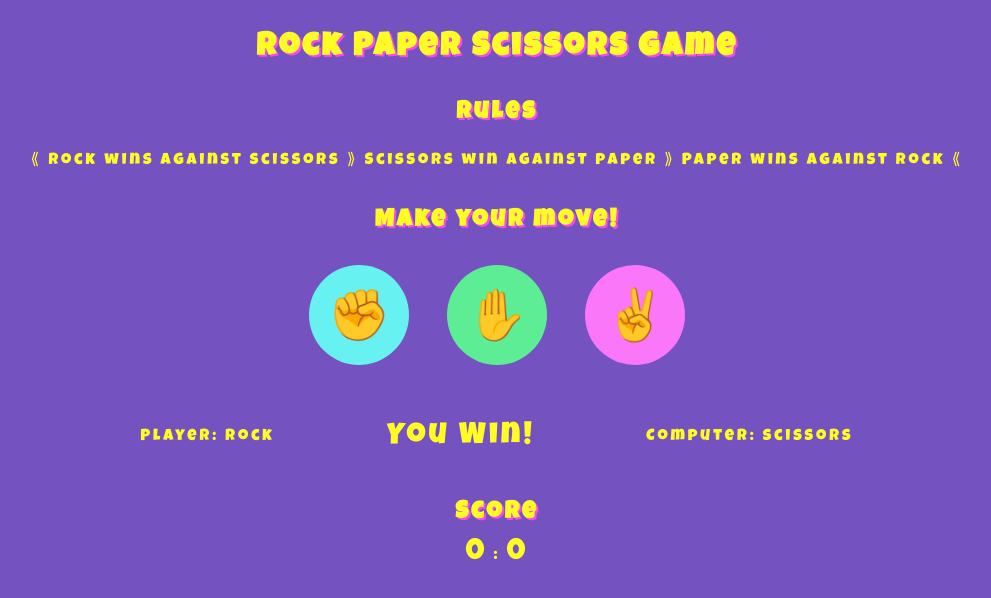
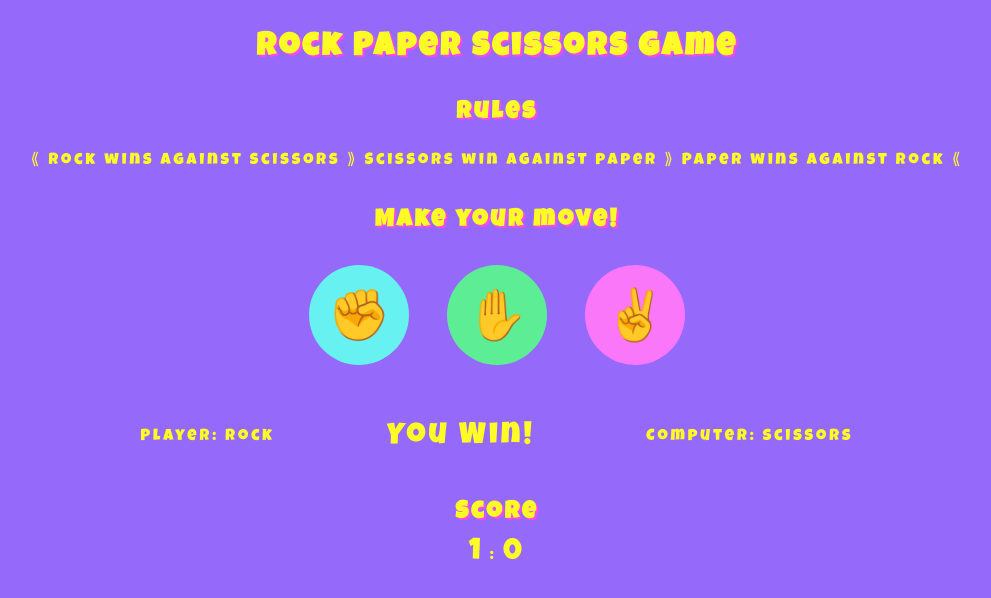
Before and after one commit to NatasaMiric/rock-papper-scissors, a plain HTML site: page index.html in a window 1280 px wide. Both pictures are taken after a click on the button "rock". Shown: the whole page, without its empty margins (143-1134 px from the left). Drawn offline with Linux system fonts and the light colour scheme.

Commit message:
Add incrementation for the scores in checkWinner function

```diff
--- a/assets/css/styles.css
+++ b/assets/css/styles.css
@@ -9,7 +9,7 @@
 
 /* Sett up background color on page and apply general text style */
 body {
-    background-color: #7453c0;
+    background-color: #956afa;
     font-family: 'Luckiest Guy', sans-serif;
     letter-spacing: 3px;
     color: #fffb25;
--- a/assets/js/game.js
+++ b/assets/js/game.js
@@ -11,9 +11,15 @@ const btnChoices = document.querySelectorAll(".btn");
 const resultMessage = document.getElementById("result-text");
 const userInput = document.getElementById("player-choice");
 const compInput = document.getElementById("computer-choice");
+let playerScore = document.getElementById("player-score");
+let compScore = document.getElementById("comp-score");
 let userChoice;
 let compChoice;
 let result;
+let pScore= 0;
+let cScore= 0;
+
+
 
 /* Select all three buttons, iterate through buttons and add event listeners so that everytime
 when player clicks on the button the id gets targeted and then it gets displayed
@@ -44,48 +50,56 @@ function generateComputerInput() {
     }
     if (randomNum === 2) {
 
-        compChoice = "papper";
+        compChoice = "paper";
     }
     if (randomNum === 3) {
 
         compChoice = "scissors";
     }
     compInput.innerHTML = compChoice;
+}
 
-}
-/* Compare the user and computers input and inform user if he wins or loses.
- Assign the inner.HTML property to result message in order to be displayed on user's screen.
+/* Compare the user and computers input,inform user if he wins or loses and increment the score
+of the winner.
+ Assign the inner.HTML property to result message player and computer score in order to be displayed on user's screen.
  */
 function checkWinner() {
 
     if (userChoice === compChoice) {
         result = "It's a Tie!";
     }
-    if (userChoice === "rock" && compChoice === "papper") {
+    if (userChoice === "rock" && compChoice === "paper") {
 
         result = "You Loose!";
+        cScore++;
     }
     if (userChoice === "rock" && compChoice === "scissors") {
 
         result = " You Win!";
+        pScore++;
     }
-    if (userChoice === "papper" && compChoice === "scissors") {
+    if (userChoice === "paper" && compChoice === "scissors") {
 
         result = "You Loose!";
+        cScore++;
     }
-    if (userChoice === "papper" && compChoice === "rock") {
+    if (userChoice === "paper" && compChoice === "rock") {
 
         result = "You Win!";
+        pScore++;
     }
     if (userChoice === "scissors" && compChoice === "rock") {
 
         result = "You Loose!";
+        cScore++;
     }
-    if (userChoice === "scissors" && compChoice === "papper") {
+    if (userChoice === "scissors" && compChoice === "paper") {
 
         result = "You Win!";
+        pScore++;
     }
 
     resultMessage.innerHTML = result;
-
+    playerScore.innerHTML = pScore;
+    compScore.innerHTML = cScore;
 }
```
Also changed, not shown: index.html (+1 -1 lines).
